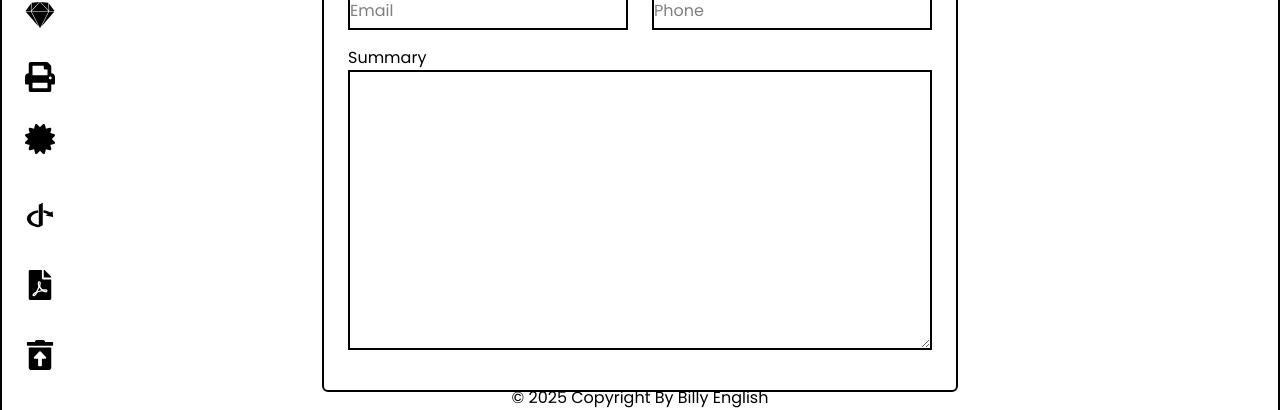
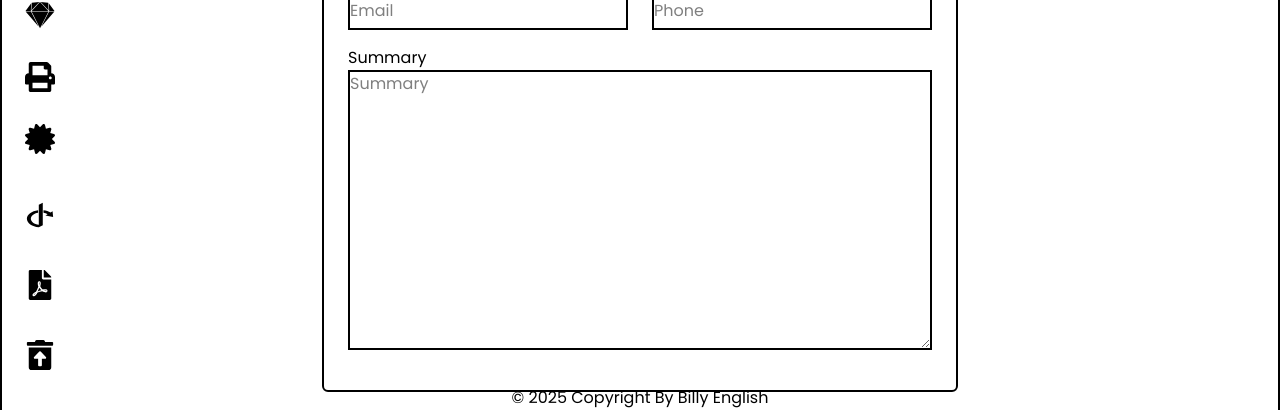
Before and after one commit to billyenglish/CV_Application, a React (Vite) app: page /personal-details in a window 1280 px wide. Shown: the part 370-780 px from the top of the page. Built offline with nearby package versions, Linux system fonts and the light colour scheme.

Commit message:
Created TextArea component.

```diff
--- a/src/components/PersonalDetails.jsx
+++ b/src/components/PersonalDetails.jsx
@@ -57,7 +57,7 @@ const PersonalDetails = () => {
                     <div>
                         <div className="flex flex-col">
                             <label>Summary</label>
-                            <TextArea className="border-2 h-70 w-146" />
+                            <TextArea className="border-2 h-70 w-146" placeholder="Summary" />
                         </div>
                     </div>
                 </form>
```
